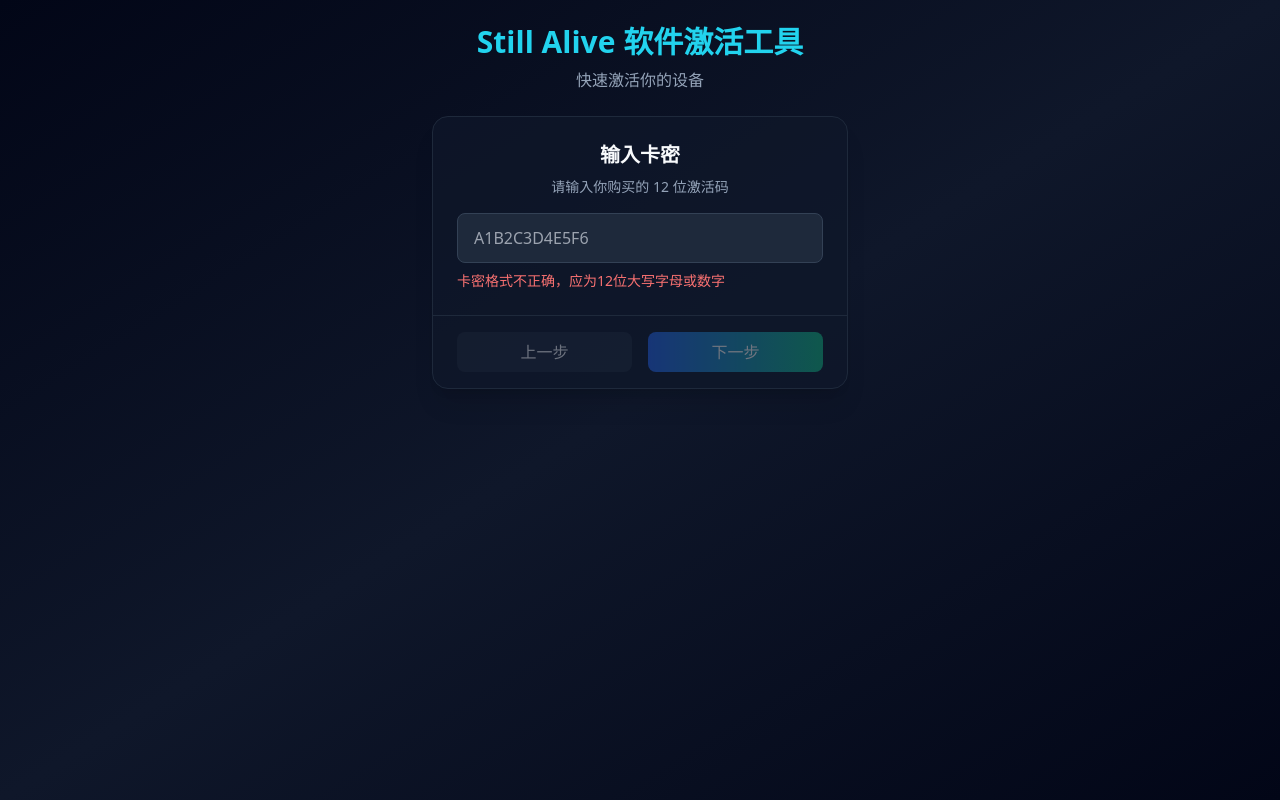
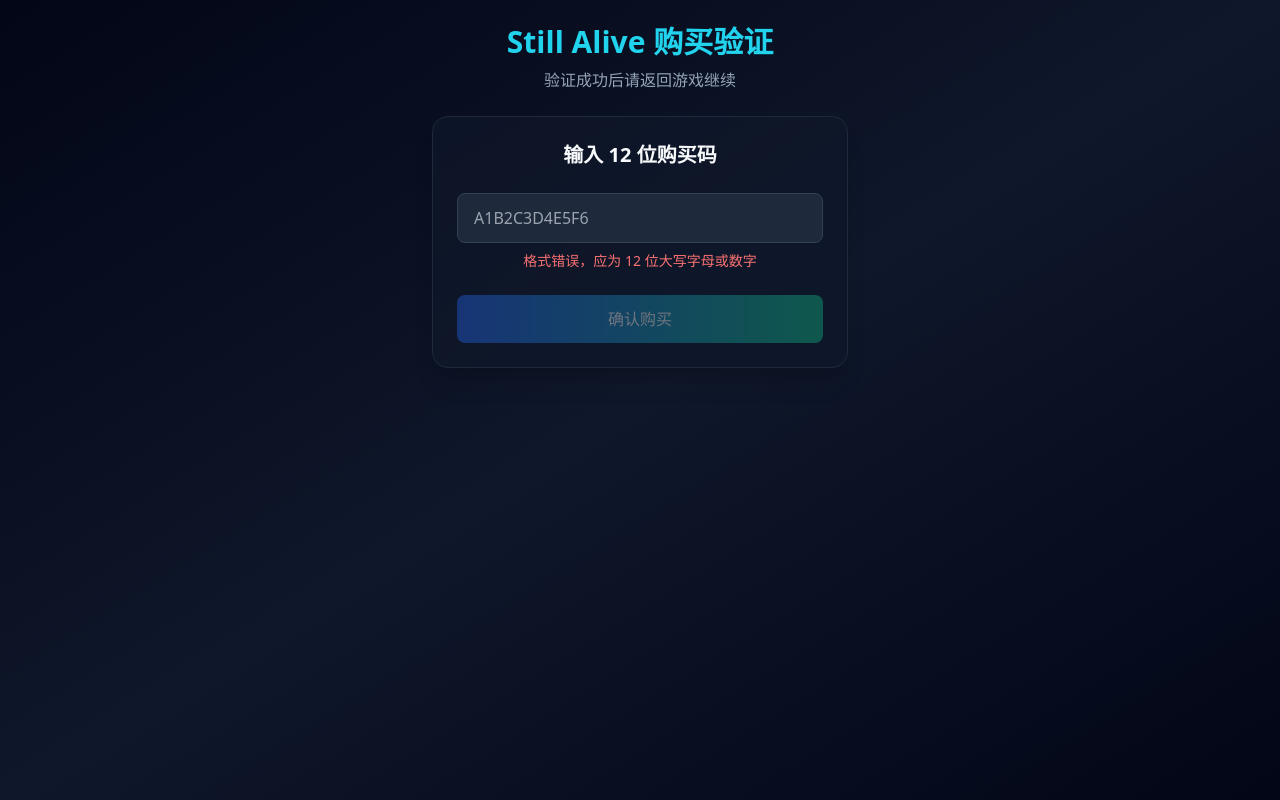
Before and after one commit to still-alive-hhz/OK-Pro-verify, a Vue app: page / in a window 1280 px wide. Built offline with nearby package versions, Linux system fonts and the light colour scheme.

Commit message:
Update App.vue

```diff
--- a/src/App.vue
+++ b/src/App.vue
@@ -1,104 +1,48 @@
 <template>
   <div class="min-h-screen bg-gradient-to-br from-slate-950 via-slate-900 to-slate-950 text-slate-50">
-    <!-- 页面标题 -->
+    <!-- 标题 -->
     <header class="py-6 text-center">
       <h1 class="text-3xl font-bold text-cyan-400">
-        Still Alive 软件激活工具
+        Still Alive 购买验证
       </h1>
-      <p class="mt-2 text-slate-400">快速激活你的设备</p>
+      <p class="mt-2 text-slate-400">
+        验证成功后请返回游戏继续
+      </p>
     </header>
 
-    <!-- 主内容 -->
     <main class="max-w-md mx-auto px-4 pb-16">
-      <div class="bg-slate-900/70 rounded-2xl border border-slate-800 shadow-xl overflow-hidden">
+      <div class="bg-slate-900/70 rounded-2xl border border-slate-800 shadow-xl p-6">
 
-        <!-- STEP 1 -->
-        <div v-if="currentStep === 1" class="p-6">
-          <h2 class="text-xl font-bold mb-2 text-center">输入卡密</h2>
-          <p class="text-slate-400 text-sm mb-4 text-center">
-            请输入你购买的 12 位激活码
-          </p>
+        <h2 class="text-xl font-bold mb-2 text-center">
+          输入 12 位购买码
+        </h2>
 
         <input
           v-model="key"
           @input="validateKey"
-            class="w-full px-4 py-3 rounded-lg bg-slate-800 border border-slate-700"
+          class="w-full px-4 py-3 rounded-lg bg-slate-800 border border-slate-700 mt-4"
           placeholder="A1B2C3D4E5F6"
         />
-          <p v-if="keyError" class="mt-2 text-red-400 text-sm">
+
+        <p v-if="keyError" class="mt-2 text-red-400 text-sm text-center">
           {{ keyError }}
         </p>
-        </div>
 
-        <!-- STEP 2 -->
-        <div v-if="currentStep === 2" class="p-6">
-          <h2 class="text-xl font-bold mb-2 text-center">输入设备 ID</h2>
-          <p class="text-slate-400 text-sm mb-4 text-center">
-            32 位十六进制设备 ID
-          </p>
-
-          <input
-            v-model="deviceId"
-            @input="validateDeviceId"
-            class="w-full px-4 py-3 rounded-lg bg-slate-800 border border-slate-700 text-sm"
-            placeholder="32位十六进制字符串"
-          />
-          <p v-if="deviceIdError" class="mt-2 text-red-400 text-sm">
-            {{ deviceIdError }}
-          </p>
-        </div>
-
-        <!-- STEP 3 -->
-        <div v-if="currentStep === 3" class="p-6">
-          <h2 class="text-xl font-bold mb-4 text-center">激活数据</h2>
-
-          <textarea
-            readonly
-            rows="4"
-            v-model="activationData"
-            class="w-full px-4 py-3 rounded-lg bg-slate-800 border border-slate-700 text-sm"
-          />
-
-          <button
-            class="mt-4 w-full py-3 rounded-lg bg-gradient-to-r from-blue-600 to-emerald-500 text-white"
-            @click="copyActivationData"
-          >
-            复制激活数据
-          </button>
-
-          <p v-if="copySuccess" class="mt-2 text-center text-emerald-400 text-sm">
-            已复制到剪贴板
+        <p v-if="success" class="mt-4 text-emerald-400 text-center">
+          ✅ 购买验证通过
+          <br />
+          请返回游戏输入 6 位挑战码
         </p>
 
         <button
-            class="mt-4 w-full py-2 rounded-lg bg-slate-800 text-slate-300"
-            @click="resetStepper"
+          @click="submit"
+          :disabled="isProcessing || success || !isValid"
+          class="mt-6 w-full py-3 rounded-lg
+                 bg-gradient-to-r from-blue-600 to-emerald-500
+                 text-white disabled:opacity-40"
         >
-            激活另一台设备
+          {{ isProcessing ? '验证中…' : '确认购买' }}
         </button>
-        </div>
-
-        <!-- 底部按钮 -->
-        <div
-          v-if="currentStep < 3"
-          class="px-6 py-4 border-t border-slate-800 flex justify-between gap-4"
-        >
-          <button
-            @click="prevStep"
-            :disabled="currentStep === 1"
-            class="flex-1 py-2 rounded-lg bg-slate-800 disabled:opacity-40"
-          >
-            上一步
-          </button>
-
-          <button
-            @click="nextStep"
-            :disabled="isNextDisabled"
-            class="flex-1 py-2 rounded-lg bg-gradient-to-r from-blue-600 to-emerald-500 text-white disabled:opacity-40"
-          >
-            {{ isProcessing ? '处理中…' : '下一步' }}
-          </button>
-        </div>
 
       </div>
     </main>
@@ -106,22 +50,15 @@
 </template>
 
 <script setup lang="ts">
-import { ref, computed, onMounted } from 'vue'
+import { ref, computed } from 'vue'
 
 const key = ref('')
-const deviceId = ref('')
-const activationData = ref('')
-const cardHash = ref('')
+const keyError = ref('')
+const isProcessing = ref(false)
+const success = ref(false)
 
-const keyError = ref('')
-const deviceIdError = ref('')
-
-const currentStep = ref(1)
-const isProcessing = ref(false)
-const copySuccess = ref(false)
-
-/* ===== 工具函数 ===== */
-const calculateCardHash = async (text: string): Promise<string> => {
+/* ===== 工具 ===== */
+const sha256 = async (text: string): Promise<string> => {
   const buf = await crypto.subtle.digest(
     'SHA-256',
     new TextEncoder().encode(text)
@@ -134,135 +71,51 @@
 /* ===== 校验 ===== */
 const validateKey = () => {
   if (!/^[A-Z0-9]{12}$/.test(key.value)) {
-    keyError.value = '卡密格式不正确，应为12位大写字母或数字'
+    keyError.value = '格式错误，应为 12 位大写字母或数字'
     return false
   }
   keyError.value = ''
   return true
 }
 
-const validateDeviceId = () => {
-  if (!/^[A-Fa-f0-9]{32}$/.test(deviceId.value)) {
-    deviceIdError.value = '设备ID格式不正确'
-    return false
-  }
-  deviceIdError.value = ''
-  return true
-}
+const isValid = computed(() => validateKey())
 
-/* ===== 核心：验证卡密真实性 ===== */
-const verifyCard = async (cardText: string, hash: string) => {
+/* ===== 提交 ===== */
+const submit = async () => {
+  if (!validateKey()) return
+
   try {
     isProcessing.value = true
+    const hash = await sha256(key.value)
+
     const res = await fetch('https://api.verify.stillalive.asia', {
       method: 'POST',
       headers: { 'Content-Type': 'application/json' },
       body: JSON.stringify({
         mode: 'verify-card',
-        cardText,
         cardHash: hash,
       }),
     })
+
     const data = await res.json()
 
-    if (res.ok && data.success) return true
-    if (data.isCardUsed) {
-      keyError.value = '该卡密已使用，可重新生成激活数据'
-      return true
-    }
-    if (data.isCardInvalid) {
-      keyError.value = '激活码不存在，请确认输入是否正确'
-      return false
+    if (res.ok && data.success) {
+      success.value = true
+      return
     }
 
-    keyError.value = data.error || '卡密验证失败'
-    return false
+    if (data.isCardInvalid) {
+      keyError.value = '购买码无效，请检查输入'
+      return
+    }
+
+    keyError.value = data.error || '验证失败'
   } catch {
-    keyError.value = '网络错误'
-    return false
+    keyError.value = '网络错误，请稍后再试'
   } finally {
     isProcessing.value = false
   }
 }
-
-/* ===== 请求激活数据 ===== */
-const requestSignature = async () => {
-  try {
-    isProcessing.value = true
-    const res = await fetch('https://api.verify.stillalive.asia', {
-      method: 'POST',
-      headers: { 'Content-Type': 'application/json' },
-      body: JSON.stringify({
-        mode: 'generate-signature',
-        cardText: key.value,
-        deviceId: deviceId.value,
-        cardHash: cardHash.value,
-      }),
-    })
-    const data = await res.json()
-
-    if (res.ok && data.success) {
-      activationData.value = data.resultPacket
-      return true
-    }
-
-    deviceIdError.value = data.error || '生成失败'
-    return false
-  } finally {
-    isProcessing.value = false
-  }
-}
-
-/* ===== 步骤控制 ===== */
-const isNextDisabled = computed(() => {
-  if (isProcessing.value) return true
-  if (currentStep.value === 1) return !validateKey()
-  if (currentStep.value === 2) return !validateDeviceId()
-  return false
-})
-
-const nextStep = async () => {
-  if (currentStep.value === 1) {
-    const hash = await calculateCardHash(key.value)
-    cardHash.value = hash
-    const ok = await verifyCard(key.value, hash)
-    if (!ok) return
-    currentStep.value = 2
-    return
-  }
-
-  if (currentStep.value === 2) {
-    const ok = await requestSignature()
-    if (!ok) return
-    currentStep.value = 3
-  }
-}
-
-const prevStep = () => {
-  if (currentStep.value > 1) currentStep.value--
-}
-
-const copyActivationData = async () => {
-  await navigator.clipboard.writeText(activationData.value)
-  copySuccess.value = true
-  setTimeout(() => (copySuccess.value = false), 2000)
-}
-
-const resetStepper = () => {
-  key.value = ''
-  deviceId.value = ''
-  activationData.value = ''
-  cardHash.value = ''
-  keyError.value = ''
-  deviceIdError.value = ''
-  currentStep.value = 1
-}
-
-onMounted(() => {
-  const params = new URLSearchParams(location.search)
-  const id = params.get('deviceId')
-  if (id) deviceId.value = id
-})
 </script>
 
 <style>
```
Lines whose indentation alone changed are shown as unchanged.
